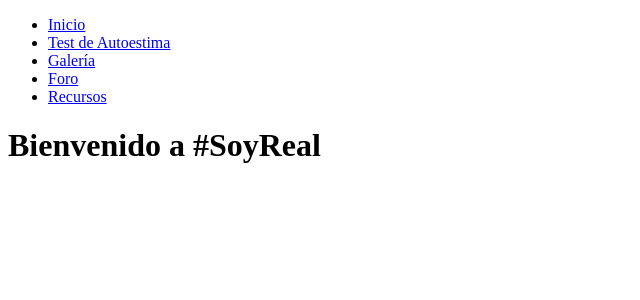
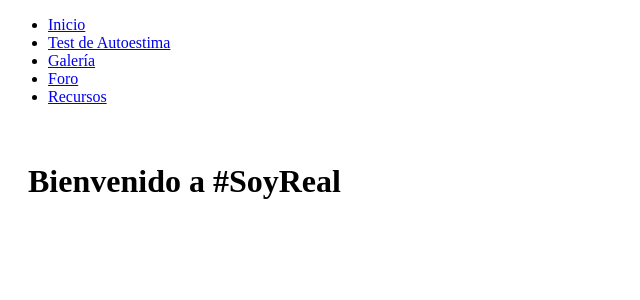
Before and after one commit to Luis27cc/soyreal-real, a React (Create React App) app: page / in a window 1280 px wide. Shown: the top 300 px of the page, without its empty margins (0-640 px from the left). Built offline with nearby package versions, Linux system fonts and the light colour scheme.

Commit message:
Update App.js

```diff
--- a/src/App.js
+++ b/src/App.js
@@ -11,6 +11,7 @@ function App() {
   return (
     <Router>
       <Navbar />
+      <div style={{ padding: "20px" }}>
         <Routes>
           <Route path="/" element={<Home />} />
           <Route path="/test-autoestima" element={<TestAutoestima />} />
@@ -18,6 +19,7 @@ function App() {
           <Route path="/foro" element={<Foro />} />
           <Route path="/recursos" element={<Recursos />} />
         </Routes>
+      </div>
     </Router>
   );
 }
```
Lines whose indentation alone changed are shown as unchanged.
